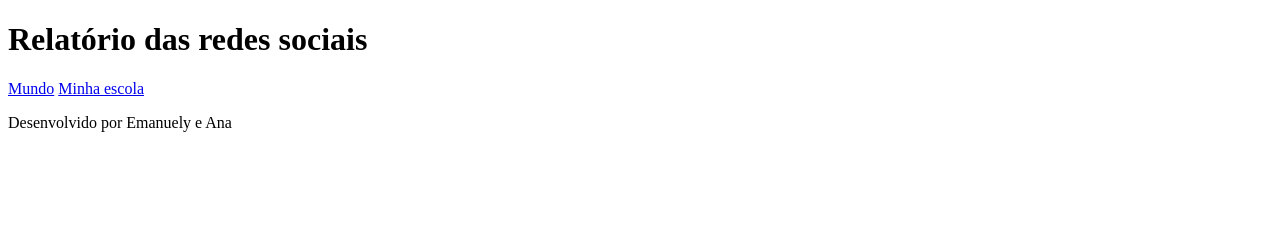
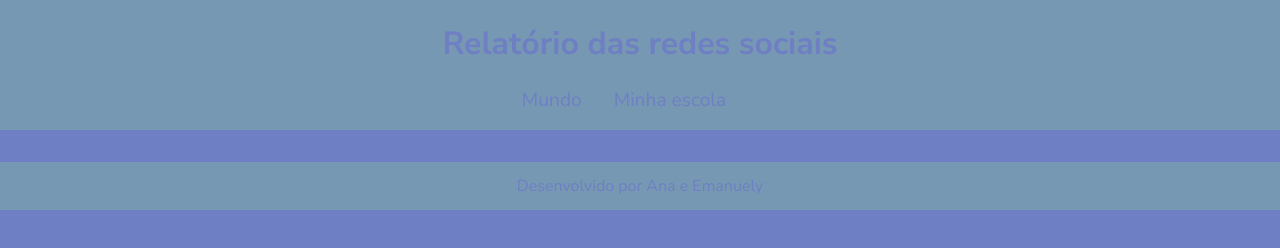
Before and after one commit to anamanu2006/GraficosDinamicos, a plain HTML site: page index.html in a window 1280 px wide. Drawn offline with Linux system fonts and the light colour scheme.

Commit message:
18 de setembro/ começar no codigo 5

```diff
--- a/index.html
+++ b/index.html
@@ -3,7 +3,8 @@
 <head>
     <meta charset="UTF-8">
     <meta name="viewport" content="width=device-width, initial-scale=1.0">
-    <title>Redes sociais</title>
+    <title>Redes Sociais</title>
+    <link rel="stylesheet" href="style.css">
 </head>
 <body>
     <header>
@@ -19,7 +20,8 @@
         </section>
     </main>
     <footer>
-        <p>Desenvolvido por Emanuely e Ana</p>
+        <p>Desenvolvido por Ana e Emanuely</p>
     </footer>
+    <script type="module" src="graficos/informacoesGlobais.js"></script>
 </body>
-</html>
+</htm
--- a/style.css
+++ b/style.css
@@ -1,9 +1,9 @@
 @import url('https://fonts.googleapis.com/css2?family=Nunito+Sans:ital,opsz,wght@0,6..12,200..1000;1,6..12,200..1000&display=swap');
 
 :root {
-    --bg-color: #D2E0FB;
-    --primary-color: #7EACB5;
-    --secondary-color: #181C14;
+    --bg-color:#6e7fc4;
+    --primary-color: #7798b3;
+    --secondary-color: #0c0c0c;
     --font: "Nunito Sans", sans-serif;
 }
 
@@ -15,13 +15,44 @@ body {
     margin: 0;
 }
 
-header{
+header {
     background-color: var(--primary-color);
     text-align: center;
+    padding: 1px;
 }
 
 h1 {
     font-size: 2rem;
     color: var(--bg-color);
-     font-weight: 700;
+    font-weight: 700;
 }
+
+nav {
+    display: flex;
+    justify-content: center;
+    font-weight: 400;
+}
+
+nav a {
+    text-decoration: none;
+    color: var(--bg-color);
+    margin: 0 2rem 1rem 0rem;
+    font-size: 1.2rem;
+}
+
+nav a:hover {
+    text-decoration: underline;
+    transform: scale(0.90);
+    transition: transform 0.1s;
+}
+
+footer {
+    display: flex;
+    align-items: center;
+    justify-content: center;
+    background-color: var(--primary-color);
+    color: var(--bg-color);
+    width: 100%;
+    height: 3rem;
+    margin-top: 2rem;
+}
```
Also changed, not shown: informacoesGlobais.js (added, +9 -0 lines), 1 other file.
